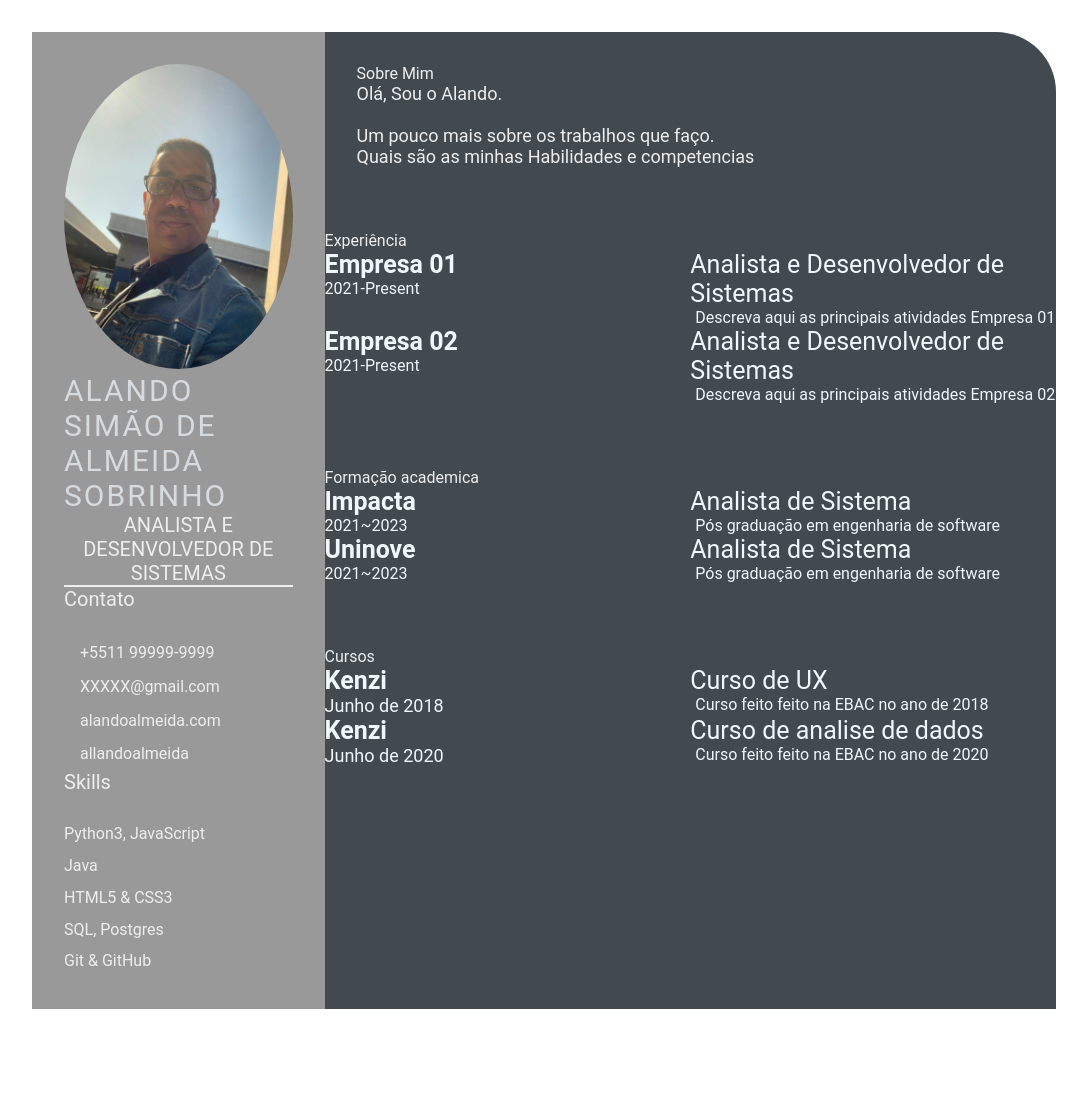
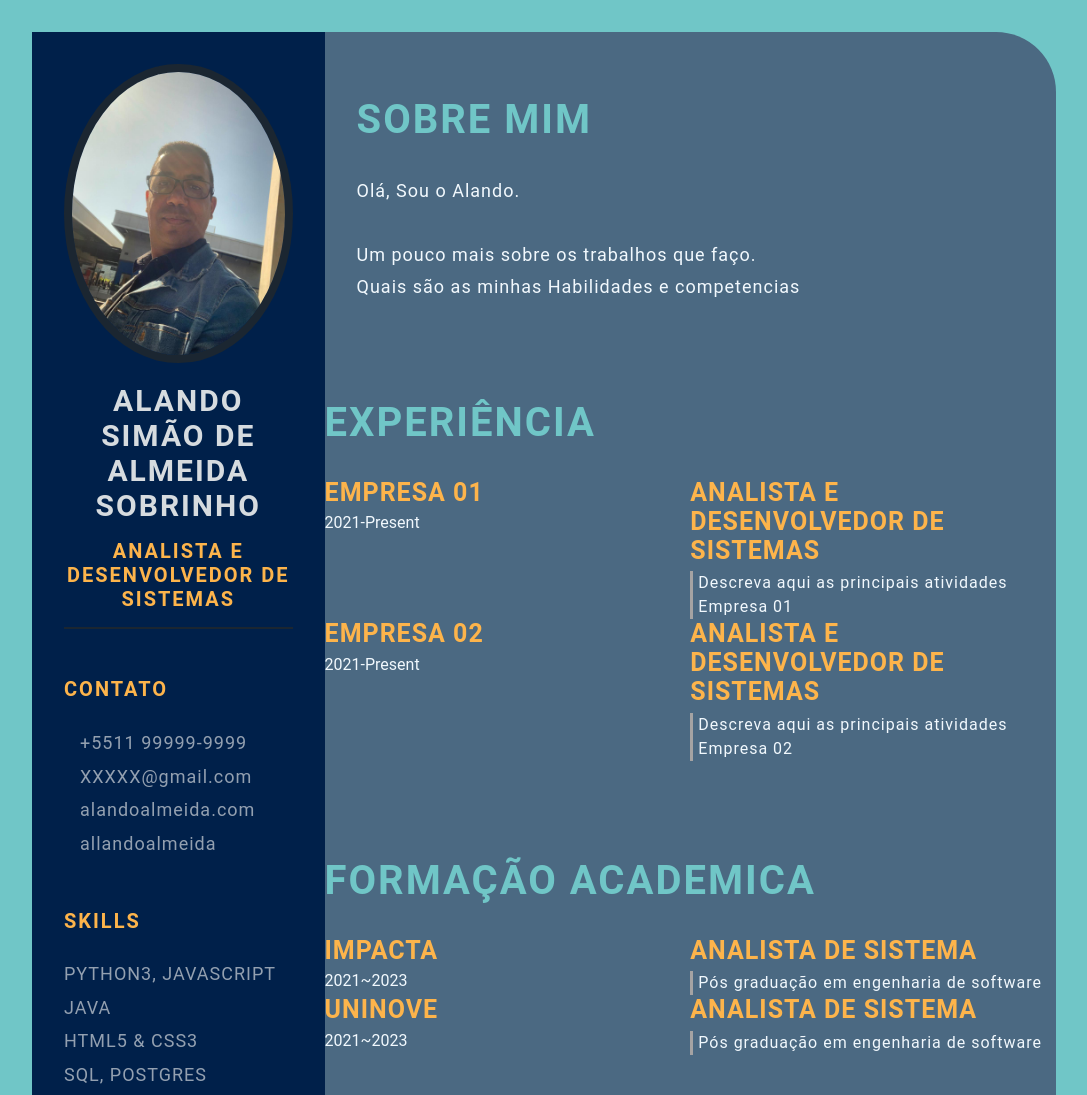
Before and after one commit to AllandoAlmeida/PersonalPresentation, a plain HTML site: page index.html in a window 1280 px wide. Shown: the top 1095 px of the page, without its empty margins (96-1183 px from the left). Before the commit the page ends 1041 px from the top, so only its background shows below. Drawn offline with Linux system fonts and the light colour scheme.

Commit message:
alterações no CSS

```diff
--- a/style.css
+++ b/style.css
@@ -4,6 +4,10 @@
     box-sizing: border-box;
     list-style: none;
     font-family: 'Roboto', sans-serif;
+}
+
+body {
+    background-color: #70c6c7;
 }
 
 .resume-contents {
@@ -17,13 +21,13 @@
 .left-section {
     grid-column: span 2;
     height: 100%;
-    background-color: #999999;
+    background-color: #00204A;
 }
 
 .right-section {
     grid-column: span 5;
     height: 100%;
-    background-color: #424a50;
+    background-color: #4B6982;
     border-radius: 0px 60px 0px 0px;
 }
 
@@ -33,12 +37,13 @@
 
 .profile {
     width: 100%;
-    border-bottom: 2px solid #eeeeee;
+    border-bottom: 2px solid #1B2631;
 }
 
 .profile .profile-image {
     width: 100%;
-    border-radius: 100%;
+    border-radius: 50%;
+    border: 8px solid #1B2631;
 }
 
 .name {
@@ -46,19 +51,31 @@
     font-size: 30px;
     letter-spacing: 2px;
     text-transform: uppercase;
+    text-align: center;
+    font-weight: bold;
+    padding: 1rem 0;
 }
 
 .profession {
-    color: #eeeeee;
+    color: #FDB44B;
     font-size: 20px;
     text-transform: uppercase;
     text-align: center;
+    letter-spacing: 2px;
+    font-weight: bold;
+    padding-bottom: 1rem;
 }
 
 /* .contact-info { border-bottom: 2px solid #1B2631; } */
 .left-title {
-    color: #eeeeee;
+    color: #FDB44B;
     font-size: 20px;
+    letter-spacing: 2px;
+    text-transform: uppercase;
+    font-weight: bold;
+    display: flex;
+    align-items: center;
+    padding-top: 3rem;
 }
 
 .contact-info ul {
@@ -68,14 +85,18 @@
 .contact-info ul li,
 .references ul li {
     padding: .4rem 0;
-    color: #eeeeee;
+    display: flex;
+    align-items: center;
+    color: #d6dbdfaf;
+    letter-spacing: 1px;
+    font-size: 18px;
 }
 
 .contact-info ul li i,
 .references ul li i {
     padding-right: 1rem;
     font-size: 18px;
-    color: #eeeeee;
+    color: #2E86C1;
 }
 
 .skills ul {
@@ -83,15 +104,46 @@
 }
 .skills ul li p {
     padding: .4rem 0;
-    color: #eeeeee;
+    color: #d6dbdfaf;
+    font-size: 18px;
+    letter-spacing: 1px;
+    display: flex;
+    align-items: center;
+    text-transform: uppercase;
 }
+
+.referance-name {
+    padding-top: 1.5rem;
+    padding-bottom: .4rem;
+    font-size: 18px;
+    color: #F9E79F;
+    letter-spacing: 1px;
+    text-transform: uppercase;
+}
+
+.referance-profession {
+    font-size: 16px;
+    color: #d6dbdfaf;
+    letter-spacing: 1px;
+    /* text-transform: uppercase; */
+    padding-bottom: .4rem;
+}
+
 
 .right-section-contents {
     padding: 2rem 2rem;
 }
 
 .right-title {
-    color: #eeeeee;
+    color: #70C6C7;
+    font-size: 40px;
+    letter-spacing: 2px;
+    text-transform: uppercase;
+    font-weight: bold;
+    display: flex;
+    align-items: center;
+    padding: 2rem 0;
+    position: relative;
 }
 
 .gap {
@@ -99,7 +151,9 @@
 }
 .about-me-contents {
     font-size: 18px;
-    color: #eeeeee;
+    letter-spacing: 1px;
+    line-height: 2rem;
+    color: #F1F8FD;
 }
 
 .experience-contents,
@@ -116,23 +170,50 @@
 .awards-company-name {
     font-size: 25px;
     font-weight: bold;
+    text-transform: uppercase;
+    letter-spacing: 1px;
+    color: #FDB44B;
+    padding-bottom: .4rem;
 }
 
 .exp-time-period,
 .educationp-time-period,
 .awards-time-period {
     font-size: 18px;
+    letter-spacing: 1px;
+    line-height: 2rem;
 }
 
 .exp-position,
 .education-subject,
 .awards-name {
     font-size: 25px;
+    font-weight: bold;
+    text-transform: uppercase;
+    letter-spacing: 1px;
+    color: #FDB44B;
+    padding-bottom: .4rem;
 }
 
 .exp-desc,
 .education-desc,
 .awards-desc {
     font-size: 16px;
+    letter-spacing: 1px;
+    line-height: 1.5rem;
+    border-left: 3px solid #a5a3a3;
     padding-left: 5px;
 }
+
+/* Media queries */
+@media screen and (max-width:780px) {
+    .experience-contents,
+    .education-contents,
+    .awards-contents {
+        grid-template-columns: repeat(1, 1fr);
+    }
+}
+
+@media screen and (max-width:780px) {
+    .left-section {
+        grid-column: sp
```
